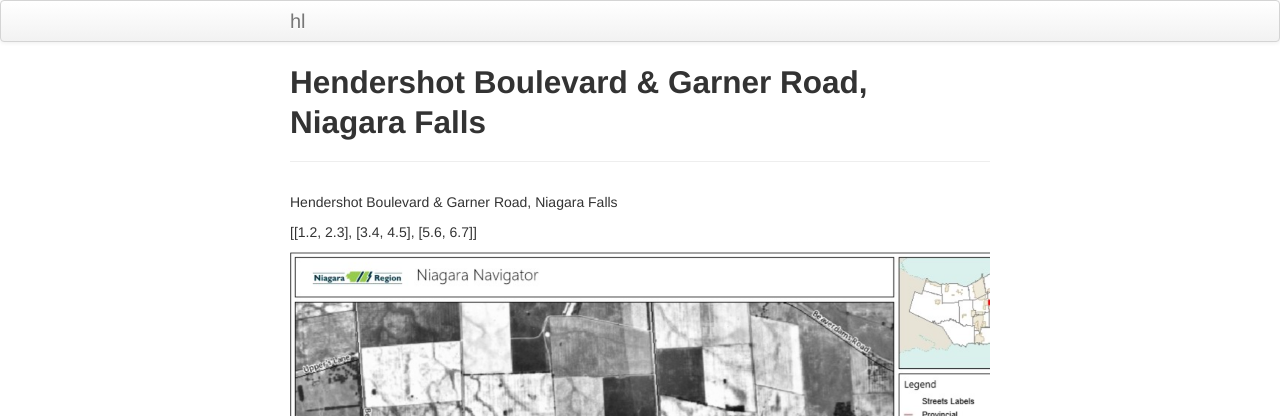
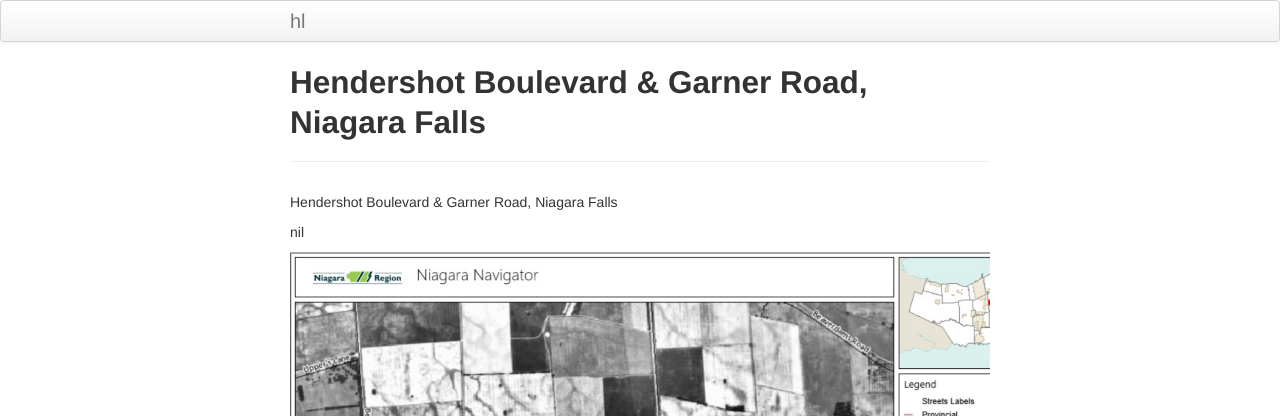
Before and after one commit to freewillco/hl, a Jekyll site: the page built from _locations/hendershot-blvd.md, in a window 1280 px wide. Shown: the top 416 px of the page. Built offline with Jekyll 4.4.1, drawn with Linux system fonts in a browser that asks for light colours.

Commit message:
Remove polygon

```diff
--- a/_locations/hendershot-blvd.md
+++ b/_locations/hendershot-blvd.md
@@ -1,9 +1,5 @@
 ---
 title: Hendershot Boulevard & Garner Road, Niagara Falls
-polygon:
-  - [ 1.2, 2.3 ]
-  - [ 3.4, 4.5 ]
-  - [ 5.6, 6.7 ]
 category: lost
 ---
 
```
